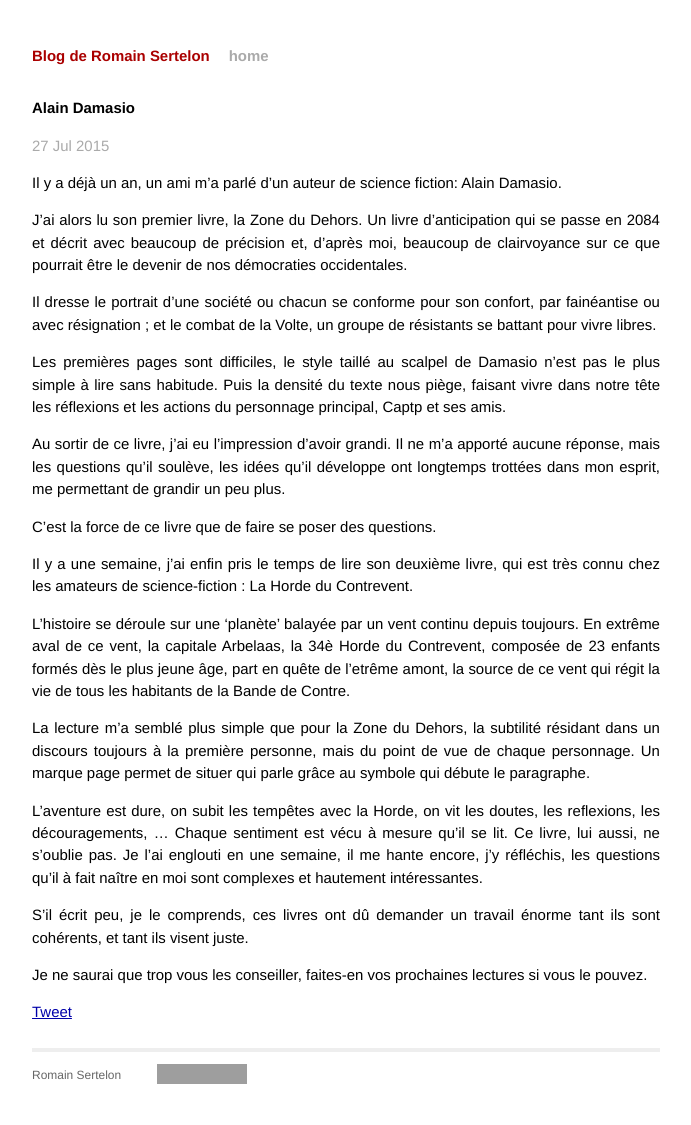
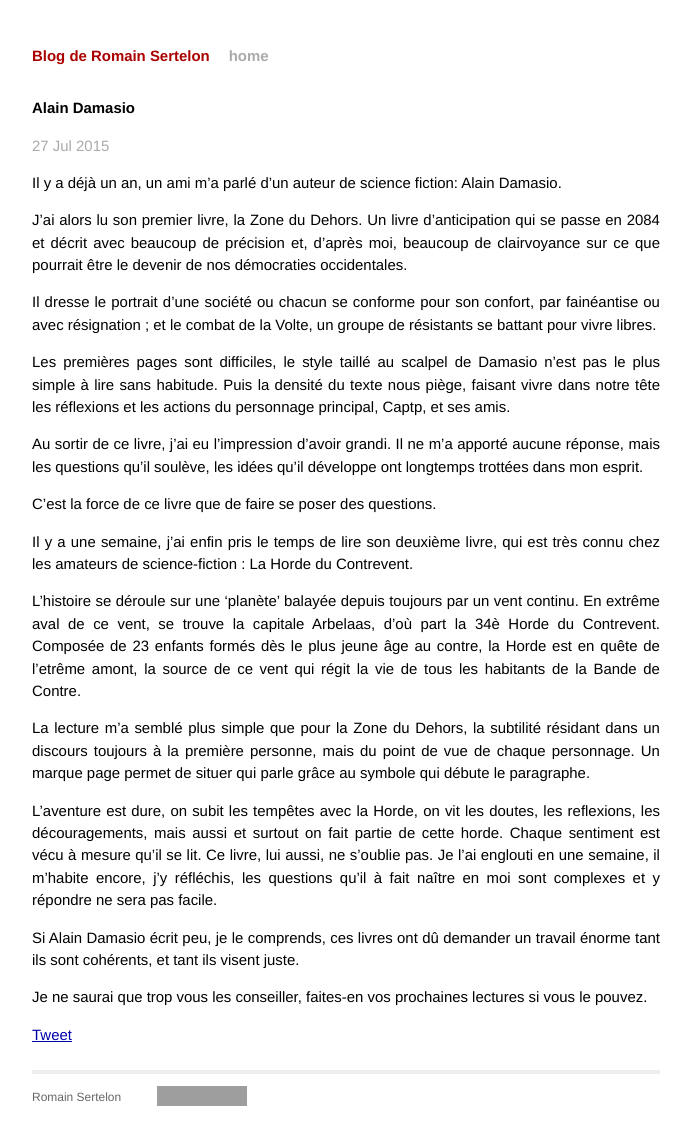
Before and after one commit to rsertelon/my-blog, a Jekyll site: the page built from _posts/2015-07-27-alain-damasio.markdown, in a window 1280 px wide. Shown: the whole page, without its empty margins (294-985 px from the left). Built offline with Jekyll 4.4.1, drawn with Linux system fonts in a browser that asks for light colours; Markdown is read by kramdown in place of the engine named in the settings; comment, search, counter and statistics services are not loaded; before the commit the page ends 1103 px from its top, so only the background shows below that; grey boxes are pictures that could not be loaded.

Commit message:
Typos in last post

```diff
--- a/_posts/2015-07-27-alain-damasio.markdown
+++ b/_posts/2015-07-27-alain-damasio.markdown
@@ -9,20 +9,20 @@ J'ai alors lu son premier livre, la Zone du Dehors. Un livre d'anticipation qui
 
 Il dresse le portrait d'une société ou chacun se conforme pour son confort, par fainéantise ou avec résignation ; et le combat de la Volte, un groupe de résistants se battant pour vivre libres.
 
-Les premières pages sont difficiles, le style taillé au scalpel de Damasio n'est pas le plus simple à lire sans habitude. Puis la densité du texte nous piège, faisant vivre dans notre tête les réflexions et les actions du personnage principal, Captp et ses amis.
+Les premières pages sont difficiles, le style taillé au scalpel de Damasio n'est pas le plus simple à lire sans habitude. Puis la densité du texte nous piège, faisant vivre dans notre tête les réflexions et les actions du personnage principal, Captp, et ses amis.
 
-Au sortir de ce livre, j'ai eu l'impression d'avoir grandi. Il ne m'a apporté aucune réponse, mais les questions qu'il soulève, les idées qu'il développe ont longtemps trottées dans mon esprit, me permettant de grandir un peu plus.
+Au sortir de ce livre, j'ai eu l'impression d'avoir grandi. Il ne m'a apporté aucune réponse, mais les questions qu'il soulève, les idées qu'il développe ont longtemps trottées dans mon esprit.
 
 C'est la force de ce livre que de faire se poser des questions.
 
 Il y a une semaine, j'ai enfin pris le temps de lire son deuxième livre, qui est très connu chez les amateurs de science-fiction : La Horde du Contrevent.
 
-L'histoire se déroule sur une 'planète' balayée par un vent continu depuis toujours. En extrême aval de ce vent, la capitale Arbelaas, la 34è Horde du Contrevent, composée de 23 enfants formés dès le plus jeune âge, part en quête de l'etrême amont, la source de ce vent qui régit la vie de tous les habitants de la Bande de Contre.
+L'histoire se déroule sur une 'planète' balayée depuis toujours par un vent continu. En extrême aval de ce vent, se trouve la capitale Arbelaas, d'où part la 34è Horde du Contrevent. Composée de 23 enfants formés dès le plus jeune âge au contre, la Horde est en quête de l'etrême amont, la source de ce vent qui régit la vie de tous les habitants de la Bande de Contre.
 
 La lecture m'a semblé plus simple que pour la Zone du Dehors, la subtilité résidant dans un discours toujours à la première personne, mais du point de vue de chaque personnage. Un marque page permet de situer qui parle grâce au symbole qui débute le paragraphe.
 
-L'aventure est dure, on subit les tempêtes avec la Horde, on vit les doutes, les reflexions, les découragements, ... Chaque sentiment est vécu à mesure qu'il se lit. Ce livre, lui aussi, ne s'oublie pas. Je l'ai englouti en une semaine, il me hante encore, j'y réfléchis, les questions qu'il à fait naître en moi sont complexes et hautement intéressantes.
+L'aventure est dure, on subit les tempêtes avec la Horde, on vit les doutes, les reflexions, les découragements, mais aussi et surtout on fait partie de cette horde. Chaque sentiment est vécu à mesure qu'il se lit. Ce livre, lui aussi, ne s'oublie pas. Je l'ai englouti en une semaine, il m'habite encore, j'y réfléchis, les questions qu'il à fait naître en moi sont complexes et y répondre ne sera pas facile.
 
-S'il écrit peu, je le comprends, ces livres ont dû demander un travail énorme tant ils sont cohérents, et tant ils visent juste.
+Si Alain Damasio écrit peu, je le comprends, ces livres ont dû demander un travail énorme tant ils sont cohérents, et tant ils visent juste.
 
 Je ne saurai que trop vous les conseiller, faites-en vos prochaines lectures si vous le pouvez.
```
